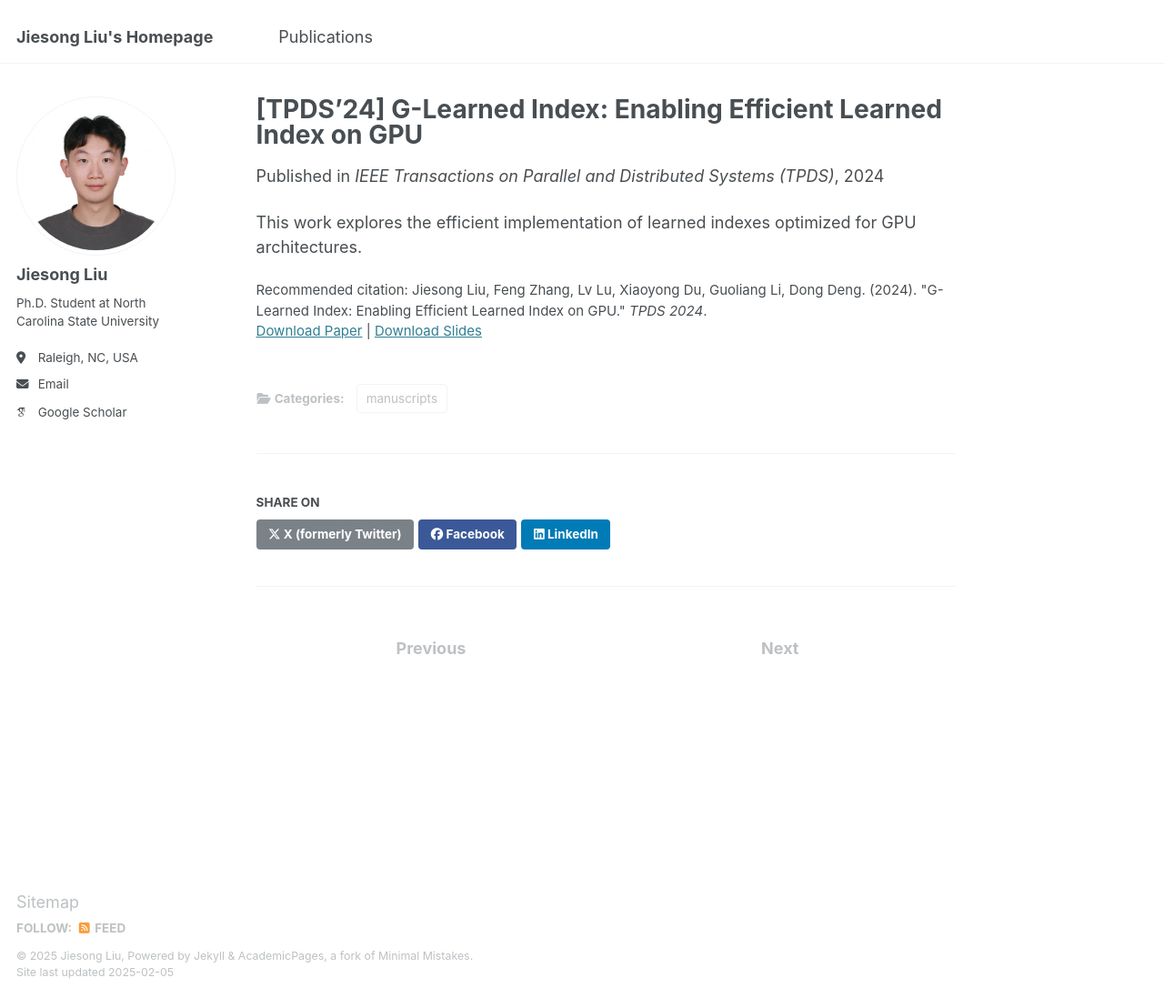
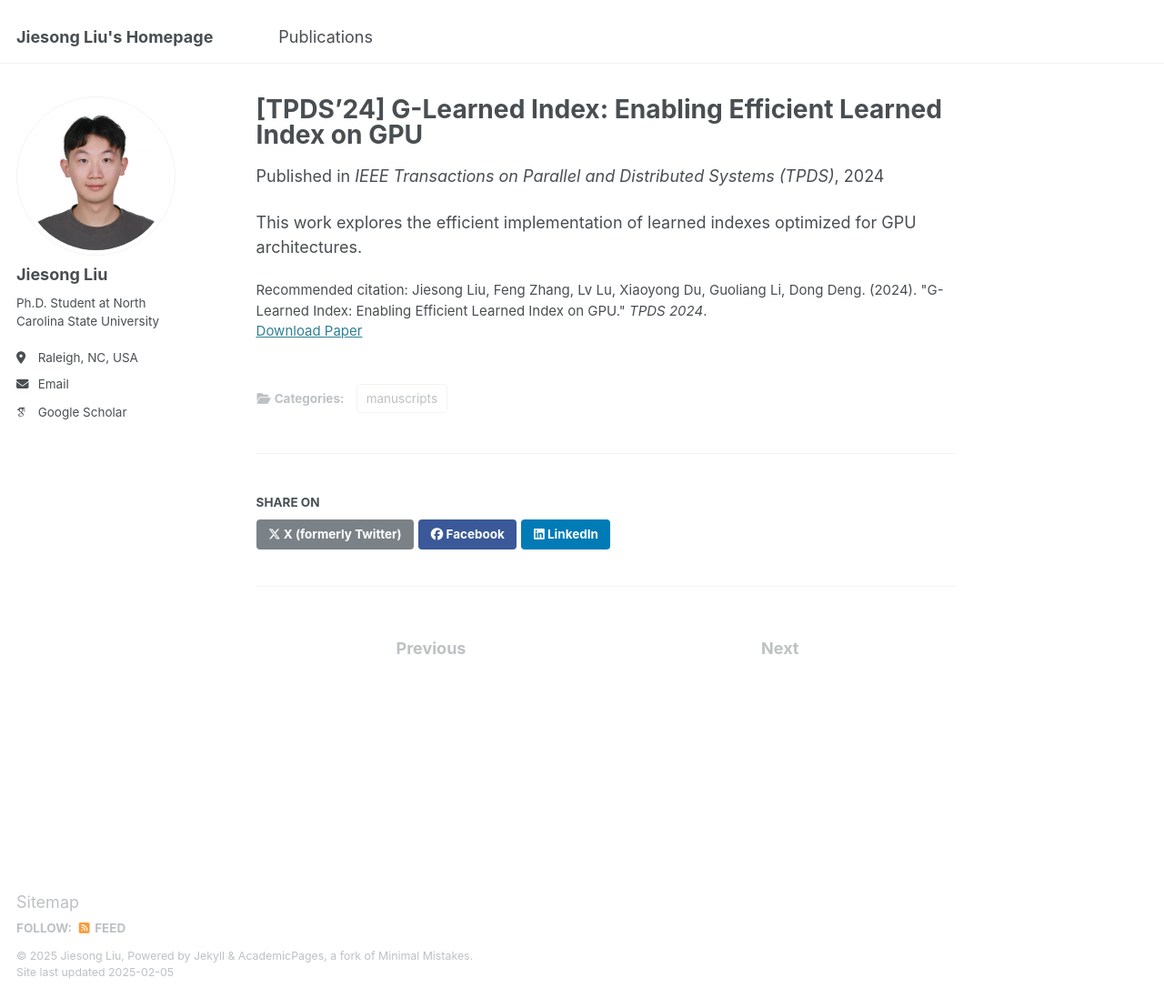
Before and after one commit to Fred1031/Fred1031.github.io, a Jekyll site: the page built from _publications/2024_tpds.md, in a window 1280 px wide and 1097 px high. Shown: the whole window at 91% size. Built offline with Jekyll 4.4.1, drawn with Linux system fonts in a browser that asks for light colours; some web fonts are replaced.

Commit message:
Update 2024_tpds.md

```diff
--- a/_publications/2024_tpds.md
+++ b/_publications/2024_tpds.md
@@ -12,7 +12,7 @@ category: manuscripts
 permalink: /publication/tpds_2024
 date: 2024-01-01
 venue: 'IEEE Transactions on Parallel and Distributed Systems (TPDS)'
-slidesurl: 'http://fred1031.github.io/files/TPDS2024_slides.pdf'
+slidesurl: #'http://fred1031.github.io/files/TPDS2024_slides.pdf'
 paperurl: 'http://fred1031.github.io/files/TPDS2024.pdf'
 citation: 'Jiesong Liu, Feng Zhang, Lv Lu, Xiaoyong Du, Guoliang Li, Dong Deng. (2024). "G-Learned Index: Enabling Efficient Learned Index on GPU." <i>TPDS 2024</i>.'
 ---
```
